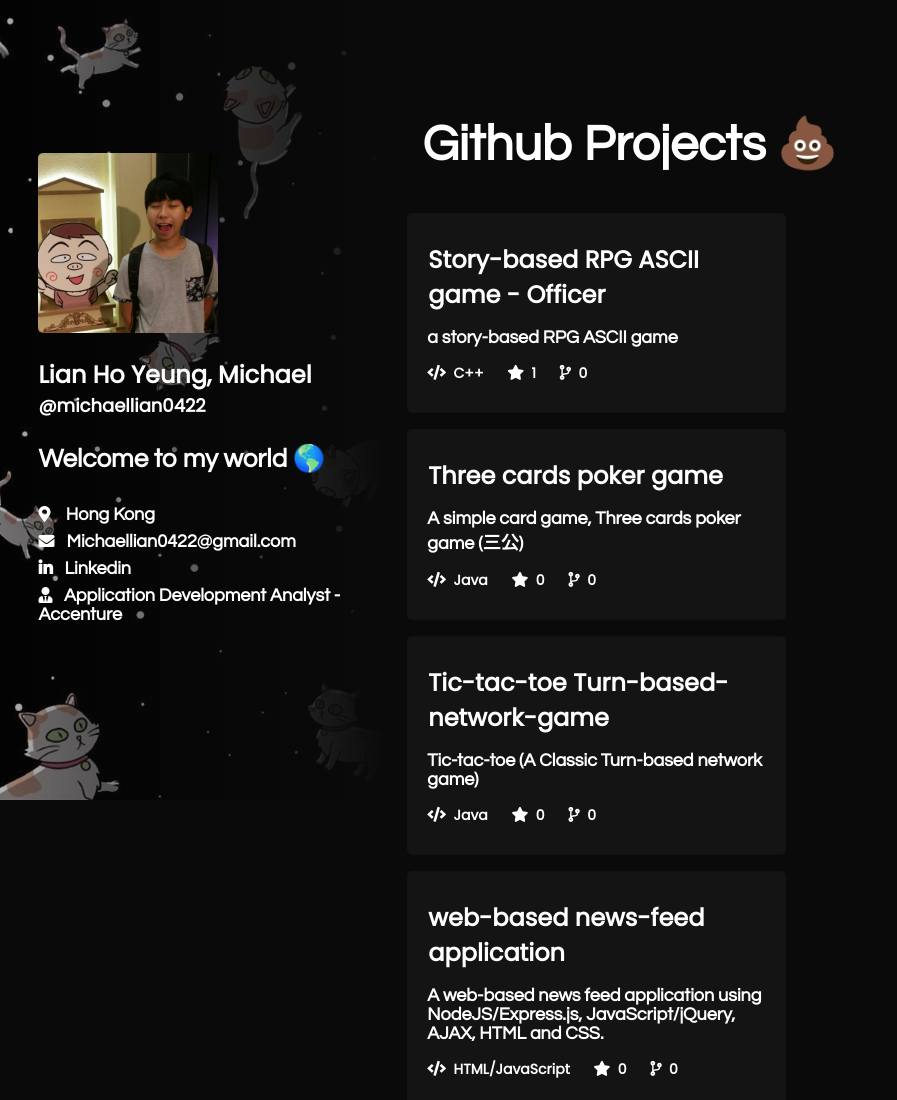
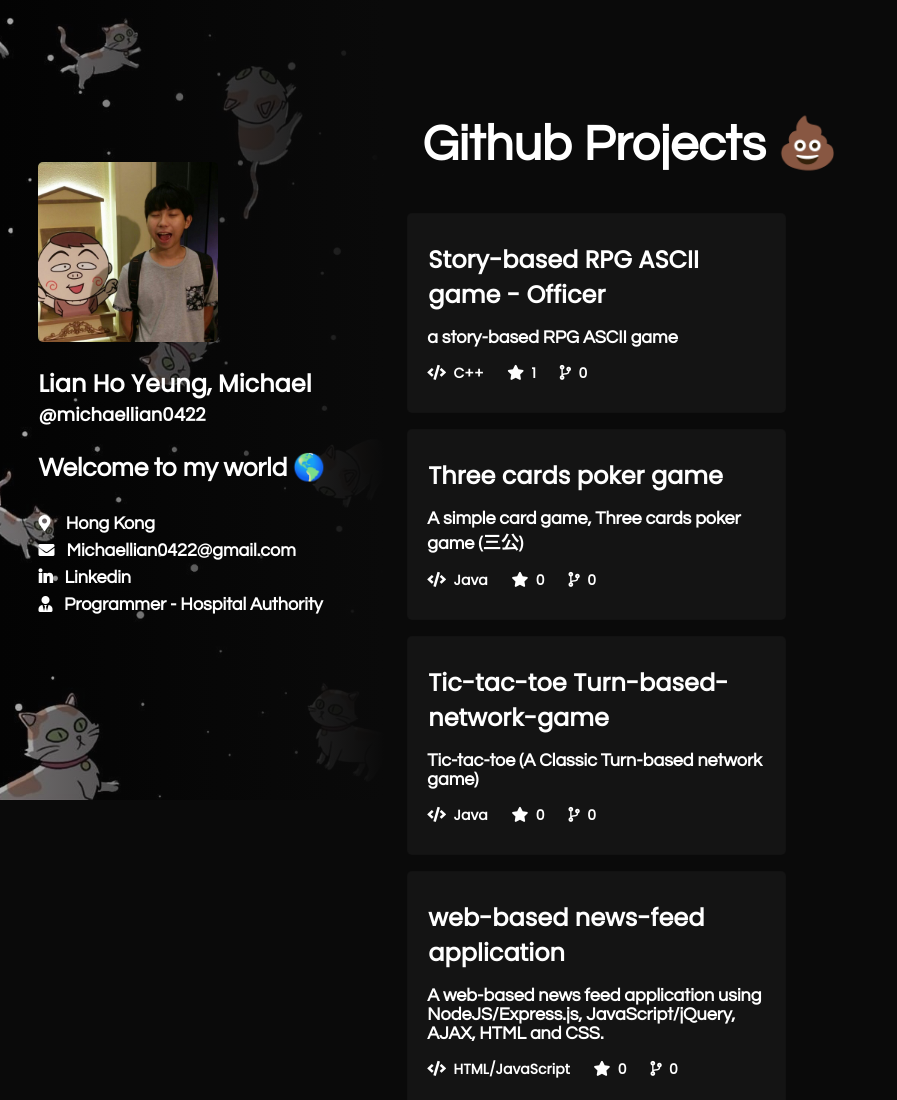
Before and after one commit to michaellian0422/michaellian0422.github.io, a plain HTML site: page home.html in a window 1280 px wide. Shown: the top 1100 px of the page, without its empty margins (0-897 px from the left). Drawn offline with nearby package versions, Linux system fonts and the light colour scheme; a script that the page names is missing.

Commit message:
Update home.html

```diff
--- a/home.html
+++ b/home.html
@@ -31,7 +31,7 @@
                 <span style="display:block;"><i class="fas fa-map-marker-alt"></i> &nbsp;&nbsp; Hong Kong</span>
                 <span style="display:block;"><i class="fa fa-envelope"> &nbsp;&nbsp; </i><a href = "mailto:abc@example.com?subject = Feedback&body = Message" class="socials">Michaellian0422@gmail.com</a></span>
                 <span style="display:block;"><i class="fab fa-linkedin-in"> &nbsp;&nbsp; </i><a href="https://www.linkedin.com/in/michael-lian-558b58201/" target="_blank" class="socials">Linkedin</a></span>
-                <span style="display:block;"><i class="fas fa-user-tie"></i> &nbsp;&nbsp;Application Development Analyst - Accenture</span>
+                <span style="display:block;"><i class="fas fa-user-tie"></i> &nbsp;&nbsp;Programmer - Hospital Authority</span>
                 <div class="socials">
                 <span style="display:none !important;"><a href="https://www.twitter.com/undefined" target="_blank" class="socials"><i class="fab fa-twitter"></i></a></span>
                 <span style="display:none !important;"><a href="https://www.dribbble.com/undefined" target="_blank" class="socials"><i class="fab fa-dribbble"></i></a></span>
```
